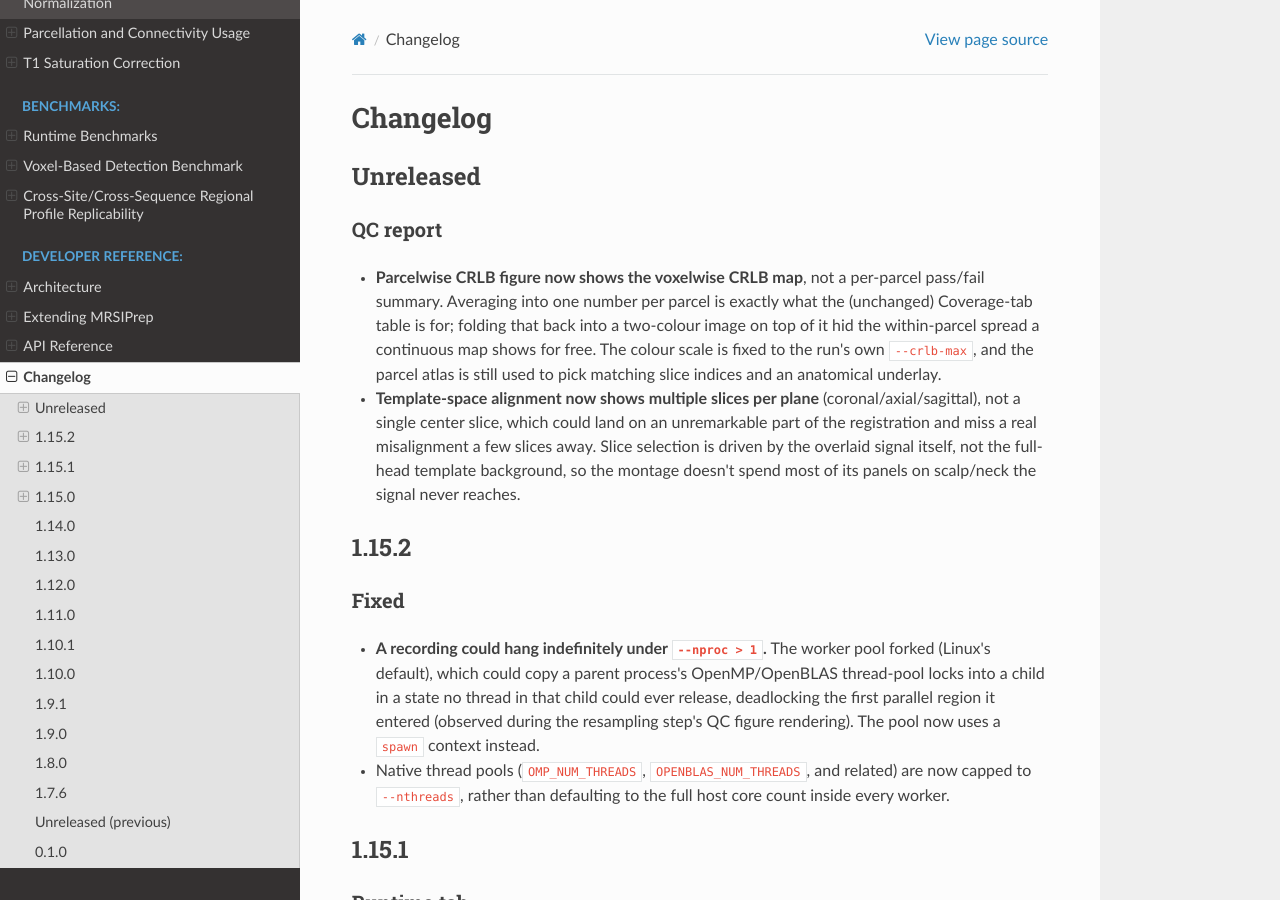
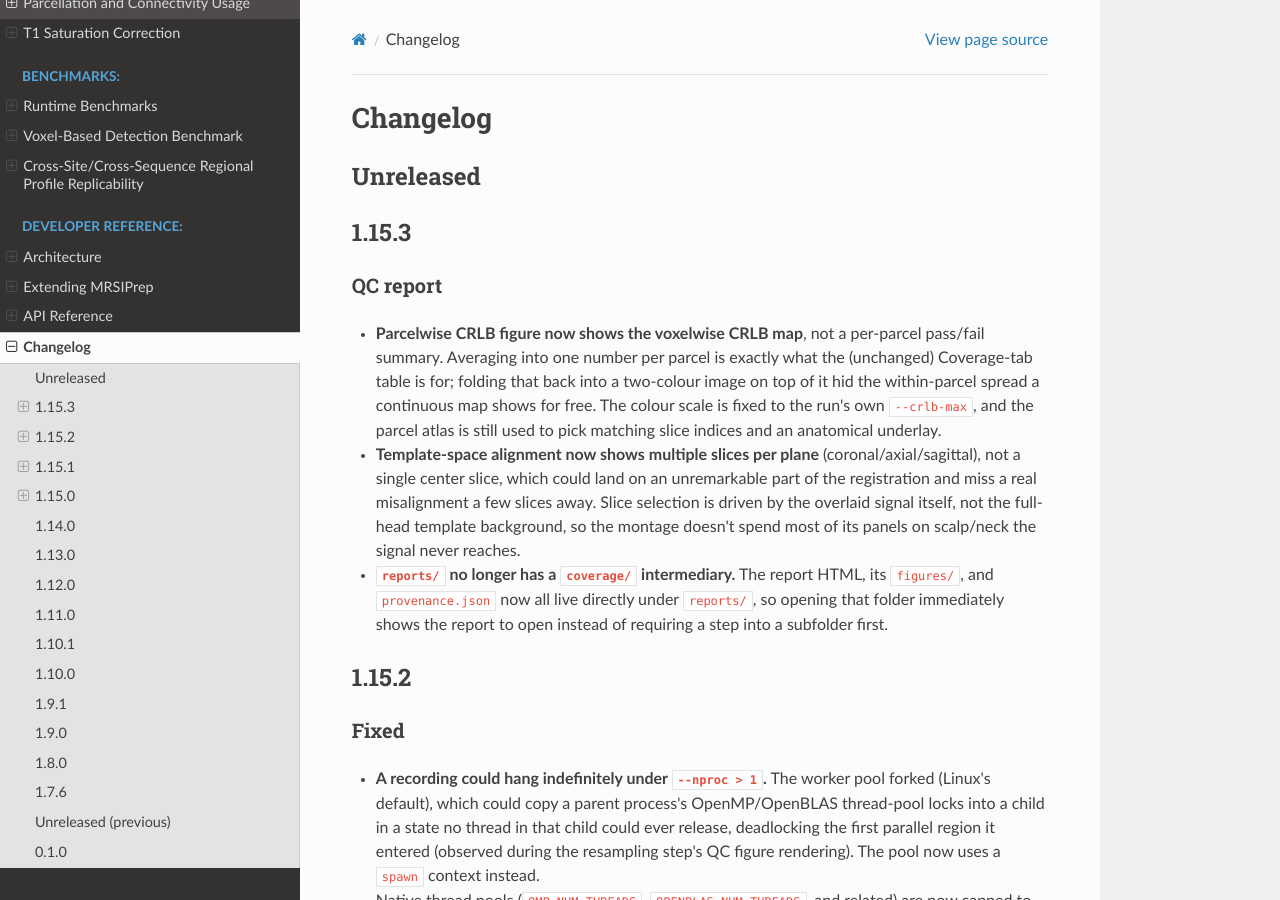
Before and after one commit to MRSI-Psychosis-UP/MRSIPrep, a Sphinx documentation site: the page built from docs/changelog.md, in a window 1280 px wide and 900 px high. Built offline with Sphinx 7.4.7 and the Read the Docs theme 3.1.0, drawn with Linux system fonts in a browser that asks for light colours; pages that are not in the unit, such as notebooks, are missing from menus; some of the changed text lies outside the part shown.

Commit message:
Release 1.15.3 (#30)
Co-authored-by: flucchetti <fedeerico.lucchetti@unil.ch>

```diff
--- a/docs/changelog.md
+++ b/docs/changelog.md
@@ -1,6 +1,8 @@
 # Changelog
 
 ## Unreleased
+
+## 1.15.3
 
 ### QC report
 
@@ -18,6 +20,10 @@
   overlaid signal itself, not the full-head template background, so the
   montage doesn't spend most of its panels on scalp/neck the signal
   never reaches.
+- **`reports/` no longer has a `coverage/` intermediary.** The report
+  HTML, its `figures/`, and `provenance.json` now all live directly
+  under `reports/`, so opening that folder immediately shows the report
+  to open instead of requiring a step into a subfolder first.
 
 ## 1.15.2
 
--- a/pyproject.toml
+++ b/pyproject.toml
@@ -4,7 +4,7 @@
 
 [project]
 name = "mrsiprep"
-version = "1.15.2"
+version = "1.15.3"
 description = "BIDS-like preprocessing pipeline for quantified whole-brain MRSI derivatives"
 readme = "README.md"
 requires-python = ">=3.9"
```
